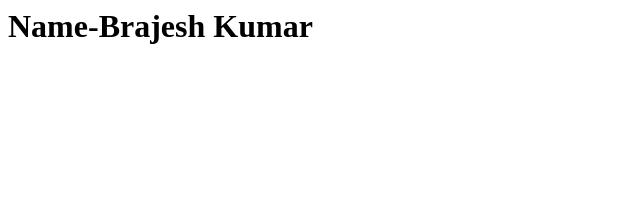
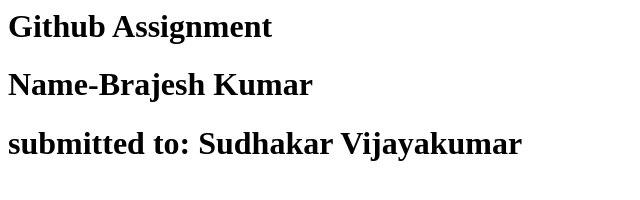
Before and after one commit to bunybee6/BrajeshKumar, a plain HTML site: page index.html in a window 1280 px wide. Shown: the whole page, without its empty margins (0-640 px from the left). Drawn offline with Linux system fonts and the light colour scheme.

Commit message:
Update index.html

```diff
--- a/index.html
+++ b/index.html
@@ -1 +1,3 @@
+<h1>Github Assignment</h1>
 <h1>Name-Brajesh Kumar</h1>
+<h1>submitted to: Sudhakar Vijayakumar</h1>
```
